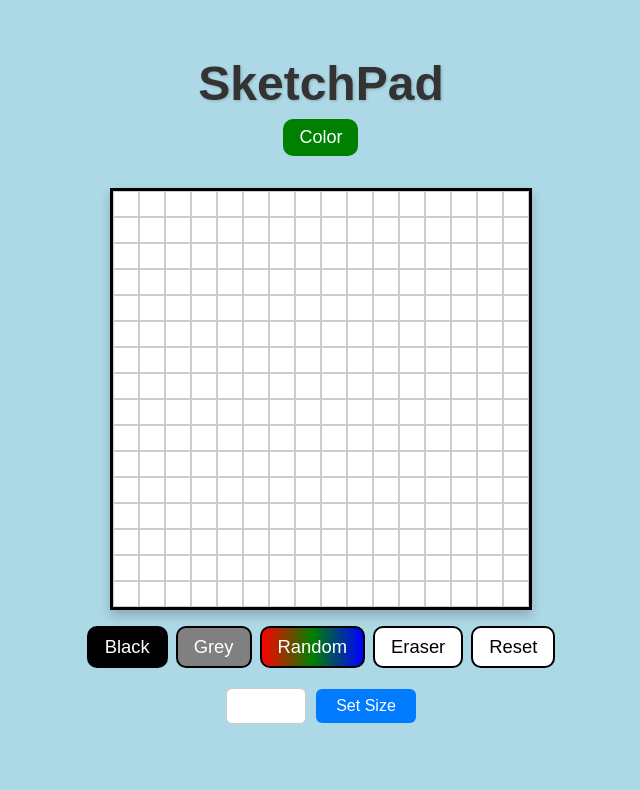
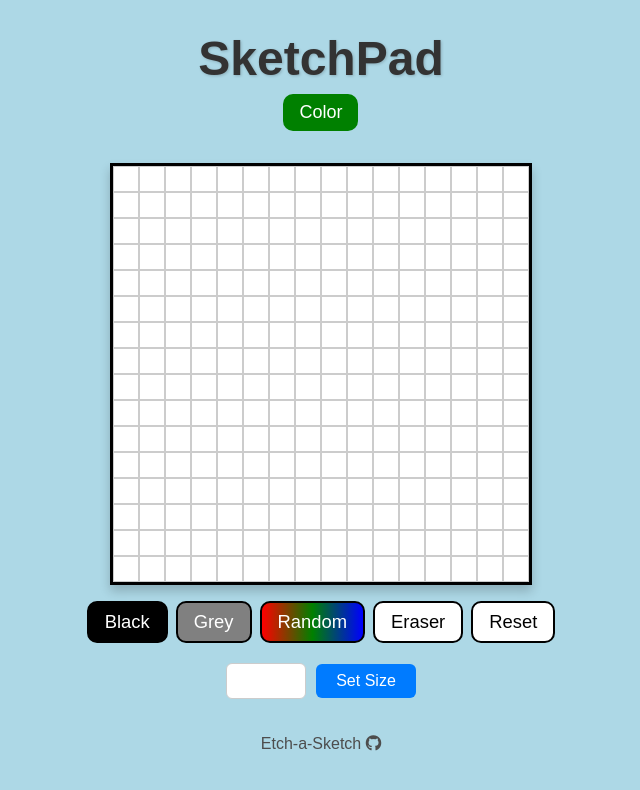
Before and after one commit to Hemanta47/Etch-a-Sketch, a plain HTML site: page index.html in a window 1280 px wide. Shown: the whole page, without its empty margins (319-959 px from the left). Drawn offline with Linux system fonts and the light colour scheme.

Commit message:
Added url link

```diff
--- a/index.html
+++ b/index.html
@@ -29,7 +29,14 @@
             </div>
         </div>
     </div>
+    <div class="github-link">
+        <a style="color: #4d4d4d;" href="https://github.com/Hemanta47/Etch-a-Sketch.git">
+            Etch-a-Sketch
+            <i class="fa-brands fa-github"></i>
+        </a>
+    </div>
     <script src="main.js"></script>
+    <script src="https://kit.fontawesome.com/a63c128ded.js" crossorigin="anonymous"></script>
 </body>
 
 </html>
--- a/style.css
+++ b/style.css
@@ -2,6 +2,7 @@
 * {
   padding: 0;
   margin: 0;
+  text-decoration: none;
   box-sizing: border-box;
 }
 
@@ -144,4 +145,14 @@ body {
   border: 1px solid #ccc;
   background-color: white;
   transition: background-color 0.2s;
+  cursor: pointer;
 }
+
+.github-link {
+  margin: 1rem 0;
+  transition: transform 0.3s ease-in-out;
+}
+
+.github-link:hover {
+  transform: scaleX(1.1);
+}
```
Lines whose indentation alone changed are shown as unchanged.
